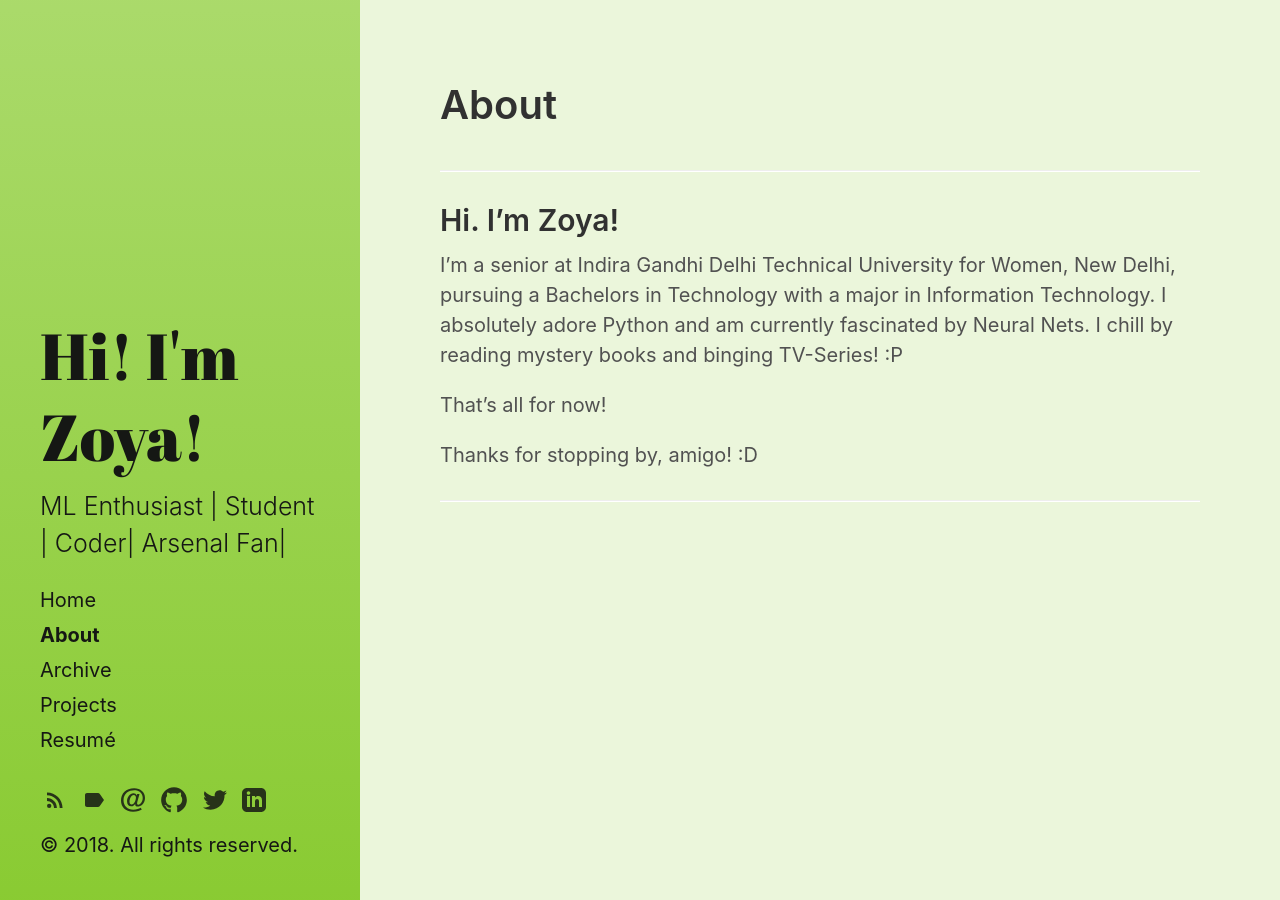
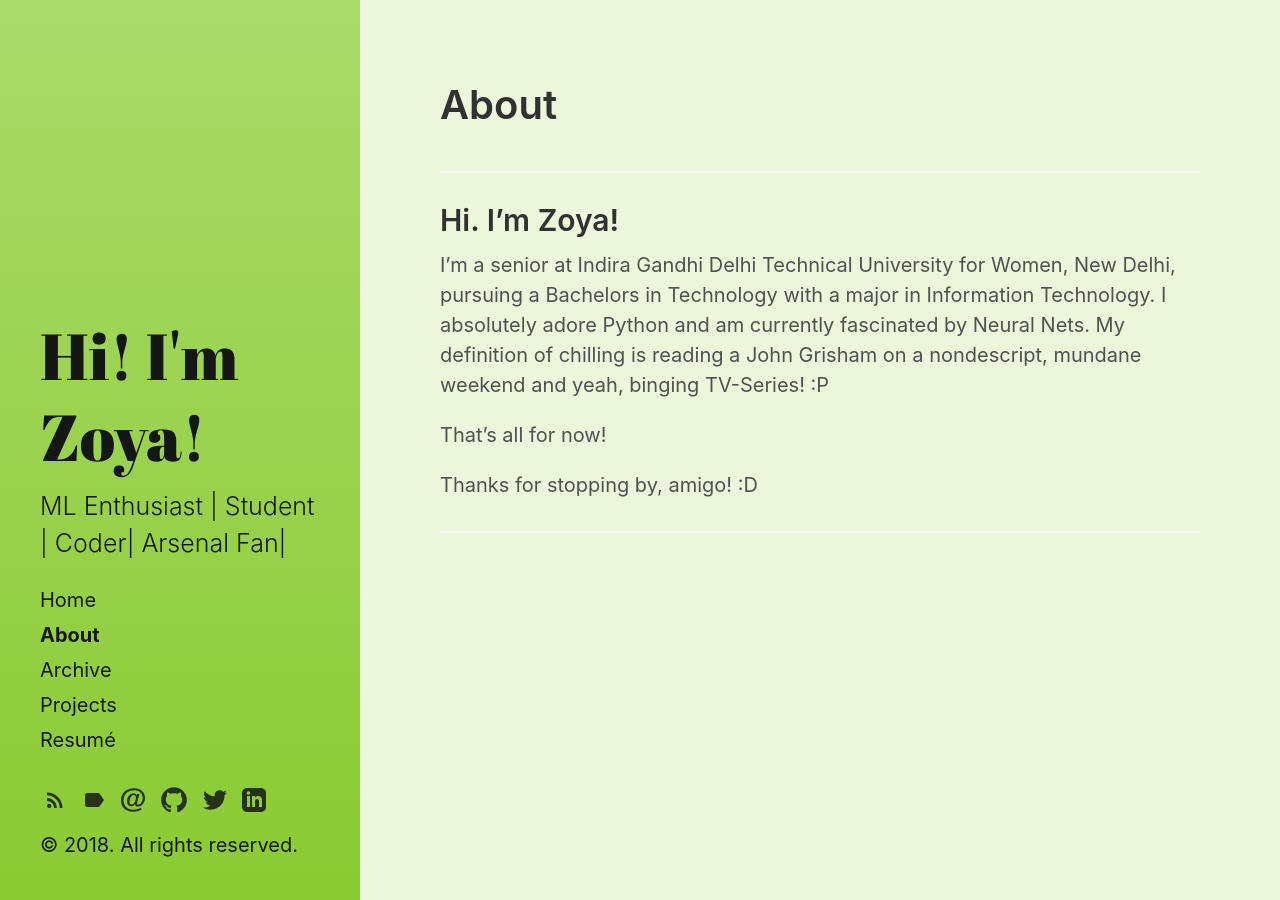
Before and after one commit to zeddmaxx/zeddmaxx.github.io, a Jekyll site: the page built from about.md, in a window 1280 px wide. Built offline with Jekyll 4.4.1, drawn with Linux system fonts in a browser that asks for light colours.

Commit message:
Update about.md

```diff
--- a/about.md
+++ b/about.md
@@ -7,7 +7,7 @@
 
 ## Hi. I’m Zoya!
 I'm a senior at Indira Gandhi Delhi Technical University for Women, New Delhi, pursuing a Bachelors in Technology with a major in Information Technology.
-I absolutely adore Python and am currently fascinated by Neural Nets. I chill by reading mystery books and binging TV-Series! :P
+I absolutely adore Python and am currently fascinated by Neural Nets. My definition of chilling is reading a John Grisham on a nondescript, mundane weekend and yeah, binging TV-Series! :P
 
 
 That's all for now!
```
